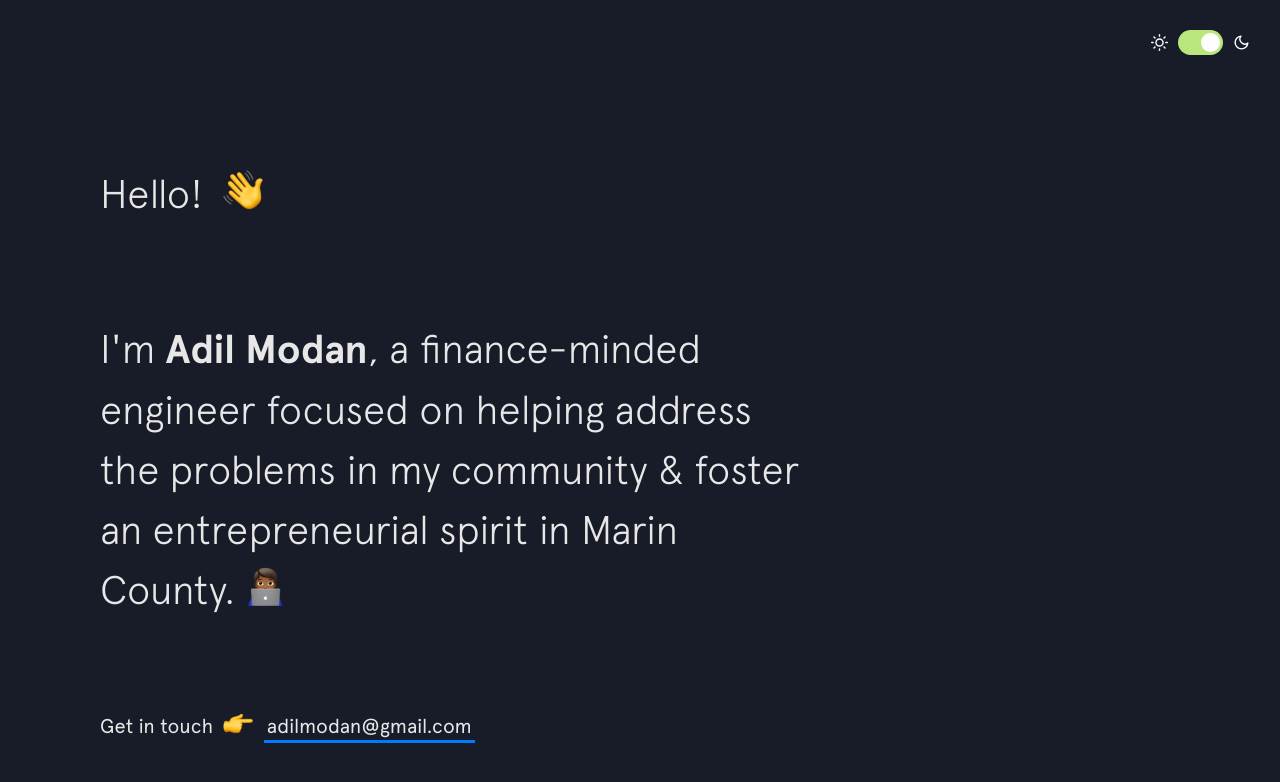
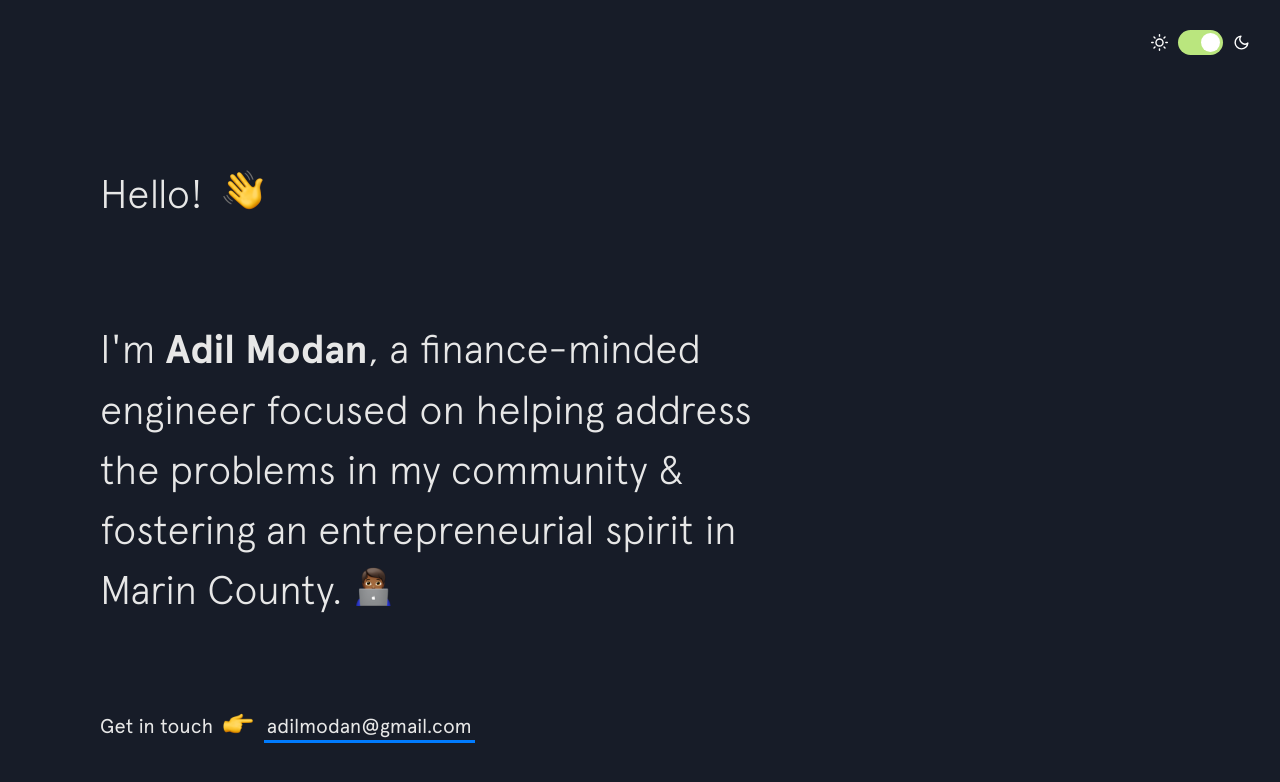
Before and after one commit to adilmodan/adilmodansite.github.io, a Jekyll site: the page built from index.html, in a window 1280 px wide and 900 px high. Shown: the top 782 px of the window. Built offline with Jekyll 4.4.1, drawn with Linux system fonts in a browser that asks for light colours; nearby versions of some CDN libraries.

Commit message:
Update intro.html

```diff
--- a/_includes/intro.html
+++ b/_includes/intro.html
@@ -4,7 +4,7 @@
   </h1>
 
   <h2 class="intro__tagline">I'm
-    <span class="name">Adil Modan</span>, a finance-minded engineer focused on helping address the problems in my community &amp; foster an entrepreneurial spirit in Marin County.
+    <span class="name">Adil Modan</span>, a finance-minded engineer focused on helping address the problems in my community &amp; fostering an entrepreneurial spirit in Marin County.
     <span class="emoji technologist"></span>
   </h2>
 
```
